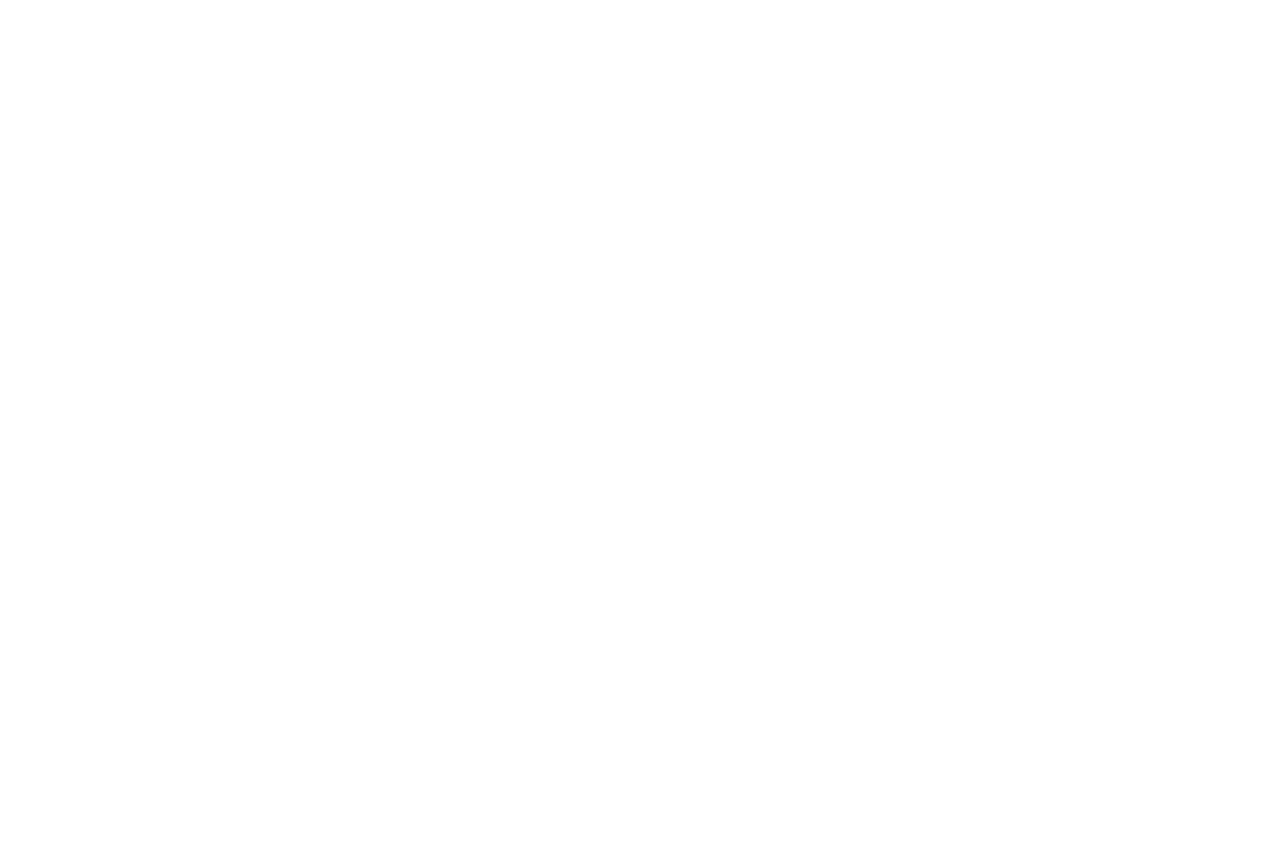
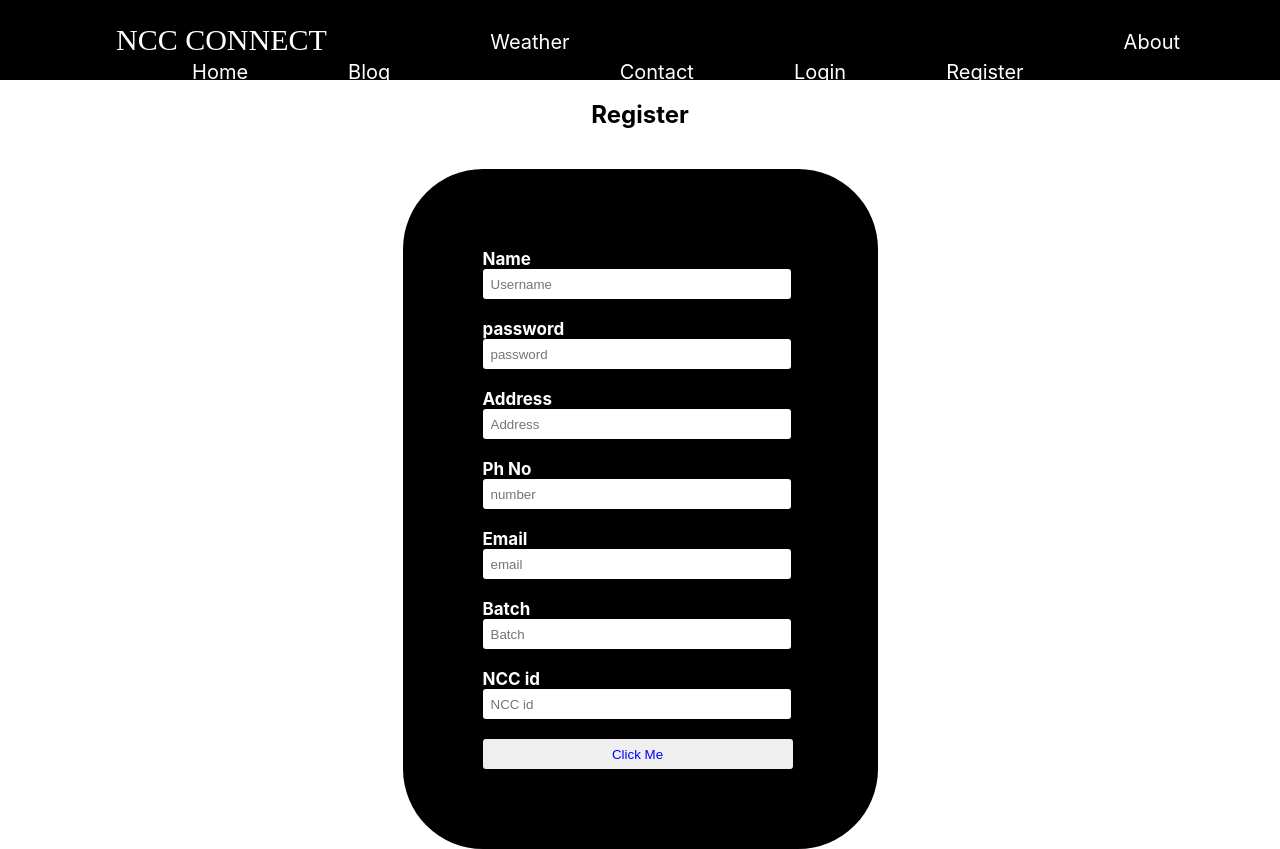
Before and after one commit to shri-suriya/SIH-2022, a React (Create React App) app: page /Register in a window 1280 px wide. Before the commit this address had no page. Before the commit the page ends 800 px from the top, so only its background shows below. Built offline with nearby package versions, Linux system fonts and the light colour scheme.

Commit message:
contact and blog added

```diff
--- /dev/null
+++ b/src/Components/Blog/Blog.css
@@ -0,0 +1,27 @@
+
+img {
+    padding: 100px;
+    padding-left: 360px;
+    width: 600px;
+}
+
+h1 {
+    padding-left: 430px;
+}
+
+p {
+    font-size: 20px;
+}
+
+h6 {
+    font-size: 20px;
+}
+
+ol {
+    padding-left: 400px;
+    font-size: 20px;
+}
+
+h5 {
+    font-size: 20px;
+}
--- /dev/null
+++ b/src/Components/Blog/Blog.jsx
@@ -0,0 +1,52 @@
+import React from 'react'
+import Logos from './nccLabel.jpeg'
+import './Blog.css'
+import Navbar from '../Navbar/Navbar'
+function Blog() {
+    return (
+        <div>
+            <Navbar/>
+            <div>
+                <img src={Logos} alt=" "></img>
+            </div>
+            <div>
+                <h1>Structure and Locations of NDRF</h1><br></br><br></br>
+                <p>
+                    The NDRF battalions are located at sixteen different locations in the country
+                    based on the vulnerability profile of the country and to cut down the response
+                    time for their deployment at disaster site. At present, National Disaster
+                    Response Force consists of 15 battalions including the BSF, CISF, CRPF, ITBP,
+                    SSB and Assam Rifles. Each battalion has 18 specialized search and rescue teams
+                    of 45 personnel each including engineers, technicians, electricians, dog squads
+                    and medical/ paramedics. The total strength of each battalion is 1,149. All the
+                    battalions are equipped and trained to respond to natural and man-made disasters
+                    and also during chemical, biological, radiological and nuclear (CBRN) emergencies.
+                </p><br></br>
+                <h6>The current location of NDRF Battalions are as follows:</h6>
+                <br></br>
+                <ol>
+                    <li>Assam</li>
+                    <li>West Bengal</li>
+                    <li>Odisha</li>
+                    <li>Tamil Nadu</li>
+                    <li>Maharashtra</li>
+                    <li>Gujarat</li>
+                    <li>Punjab</li>
+                    <li>Uttar Pradesh</li>
+                    <li>Bihar</li>
+                    <li>Andhra Pradesh</li>
+                    <li>Uttar Pradesh</li>
+                    <li>Arunachal Pradesh</li>
+                    <li>Jammu and Kashmir</li>
+                </ol><br></br>
+                <h3>Motto of National Disaster Response Force (NDRF)</h3><br></br>
+                <h5>The motto of the National Disaster Management Authority (NDMA) is
+                    ‘आपदा सेवा सदैव सर्वत्र’ which implies Sustained Disaster Response Service
+                    under all circumstances. The sincerity and devotion of the NDMA personnel
+                    during disasters have earned them the name “Angels in Disaster” by fellow citizens.</h5>
+            </div>
+        </div>
+    )
+}
+
+export default Blog
--- /dev/null
+++ b/src/Components/Contact/Contact.css
@@ -0,0 +1,5 @@
+h2{
+    text-align: center;
+    color:#000;
+    padding: 20px;
+    }
--- /dev/null
+++ b/src/Components/Contact/Contact.jsx
@@ -0,0 +1,33 @@
+import React from 'react'
+import Navbar from '../Navbar/Navbar'
+import './Contact.css'
+function Contact() {
+    return (
+        <div>
+            <div>
+                <Navbar/>
+                <br></br><br></br>
+                <h2>CONTACT DETAILS OF NDRF HEADQUARTER
+
+                    DIRECTORATE GENERAL ,NATIONAL DISASTER RESPONSE FORCE,</h2>
+
+                <h2>6th FLOOR, NDCC-II BUILDING, JAI SINGH ROAD, NEW DELHI-110001</h2>
+
+                <h2>CONTROL ROOM DETAILS</h2>
+
+                <h2> TELE/FAX NO. - 011-23438091, 011-23438136</h2>
+
+                <h2>EMAIL ID - hq.ndrf@nic.in</h2>
+
+                <h2>EXCHANGE / RECEPTION DETAILS</h2>
+
+                <h2>NO. - 011-23438017, 011-23438019,</h2>
+
+
+
+            </div>
+        </div>
+    )
+}
+
+export default Contact
--- a/src/Components/Navbar/Navbar.jsx
+++ b/src/Components/Navbar/Navbar.jsx
@@ -5,16 +5,16 @@ function Navbar() {
   return (
     <div>
         <div class="topnav">
-    <a id="h1" href="#">NCC CONNECT</a>
-    <a href="#">About</a>
-    <a href="#">Register</a>
-    <Link to="/Login"><a href="#">Login</a></Link>
-    <a href="#">Contact</a>
-    <a href="#">Weather</a>
-    <a href="#">Blog</a>
-    <Link to="/App"><a href="#">Home</a></Link>
+          <Link to="/App"><a id="h1" href="#">NCC CONNECT</a></Link>
+          <a href="#">About</a>
+          <Link to ="/Register"><a href="#">Register</a></Link>
+          <Link to="/Login"><a href="#">Login</a></Link>
+          <Link to="/Contact"><a href="#">Contact</a></Link>
+          <a href="#">Weather</a>
+          <Link to ="/Blog"><a href="#">Blog</a></Link>
+          <Link to="/App"><a href="#">Home</a></Link>
+        </div>
   </div>
-    </div>
   )
 }
 
--- /dev/null
+++ b/src/Components/Register/Register.css
@@ -0,0 +1,92 @@
+.login {
+    width: 315px;
+    height:520px;
+    overflow: hidden;
+    margin: auto;
+    margin: 20 0 0 450px;
+    padding: 80px;
+    background: #000000;
+    border-radius: 80px;
+
+}
+
+h2 {
+    text-align: center;
+    color: #000;
+    padding: 20px;
+}
+
+label {
+    color: #fff;
+    font-size: 17px;
+}
+
+#Username {
+    width: 300px;
+    height: 30px;
+    border: none;
+    border-radius: 3px;
+    padding-left: 8px;
+}
+
+#pass {
+    width: 300px;
+    height: 30px;
+    border: none;
+    border-radius: 3px;
+    padding-left: 8px;
+
+}
+
+#address {
+    width: 300px;
+    height: 30px;
+    border: none;
+    border-radius: 3px;
+    padding-left: 8px;
+
+}
+
+#Number {
+    width: 300px;
+    height: 30px;
+    border: none;
+    border-radius: 3px;
+    padding-left: 8px;
+
+}
+
+#Email {
+    width: 300px;
+    height: 30px;
+    border: none;
+    border-radius: 3px;
+    padding-left: 8px;
+
+}
+
+#Batch {
+    width: 300px;
+    height: 30px;
+    border: none;
+    border-radius: 3px;
+    padding-left: 8px;
+
+}
+
+#Ncc {
+    width: 300px;
+    height: 30px;
+    border: none;
+    border-radius: 3px;
+    padding-left: 8px;
+
+}
+#log{
+    width: 310px;
+    height: 30px;
+    border: none;
+    border-radius: 3px;
+    padding-right: 7px;
+    color: blue;
+}
--- /dev/null
+++ b/src/Components/Register/Register.jsx
@@ -0,0 +1,42 @@
+import React from 'react'
+import Navbar from '../Navbar/Navbar'
+import './Register.css'
+function Register() {
+    return (
+        <div>
+            <Navbar/>
+            <h2>Register</h2><br></br>
+            <div className='login'>
+                <form id="login" >
+                    <label><b> Name</b></label><br></br>
+                    <input type="text" name="Uname" id="Username" placeholder="Username"></input>
+                    <br></br><br></br>
+                    <label><b>password</b></label><br></br>
+                    <input type="password" name="Pass" id="pass" placeholder="password"></input>
+                    <br></br><br></br>
+                    <label><b>Address</b></label><br></br>
+                    <input type="text" name="Pass" id="address" placeholder="Address"></input>
+                    <br></br><br></br>
+                    <label><b> Ph No</b></label><br></br>
+                    <input type="number" name="Uname" id="Number" placeholder="number"></input>
+                    <br></br><br></br>
+                    <label><b>Email</b></label><br></br>
+                    <input type="email" name="Pass" id="Email" placeholder="email"></input>
+                    <br></br><br></br>
+                    <label><b> Batch </b></label><br></br>
+                    <input type="text" name="Uname" id="Batch" placeholder="Batch"></input>
+                    <br></br><br></br>
+                    <label><b>NCC id </b></label><br></br>
+                    <input type="text" name="Pass" id="Ncc" placeholder="NCC id"></input>
+                    <br></br> <br></br>
+                    <button type="button" id="log">Click Me</button>
+                    <br></br>
+                    <br></br>
+
+                </form>
+            </div>
+        </div>
+    )
+}
+
+export default Register
--- a/src/index.js
+++ b/src/index.js
@@ -4,10 +4,16 @@ import {BrowserRouter,Routes,Route} from 'react-router-dom'
 import './index.css';
 import App from './Components/App/App';
 import Login from './Components/Login/Login';
+import Register from './Components/Register/Register';
+import Contact from './Components/Contact/Contact';
+import Blog from './Components/Blog/Blog';
 
 const root = ReactDOM.createRoot(document.getElementById('root'));
 root.render(<BrowserRouter>
     <Routes>
         <Route path='/App' element={<App/>}/>
         <Route path='/Login' element={<Login />}/>
+        <Route path='/Register' element={<Register/>}/>
+        <Route path='/Contact' element={<Contact/>}/>
+        <Route path='/Blog' element={<Blog/>}/>
     </Routes></BrowserRouter>);
```
Also changed, not shown: src/Components/Blog/nccLabel.jpeg (added), src/Components/Weather/Weather.css (added), src/Components/Weather/weather.jsx (added).
